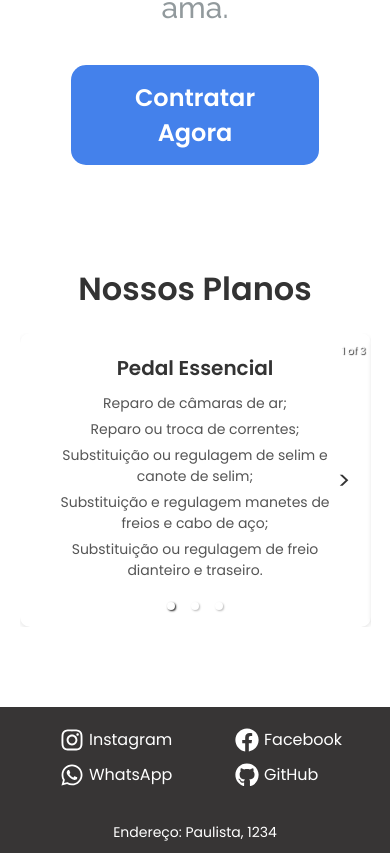
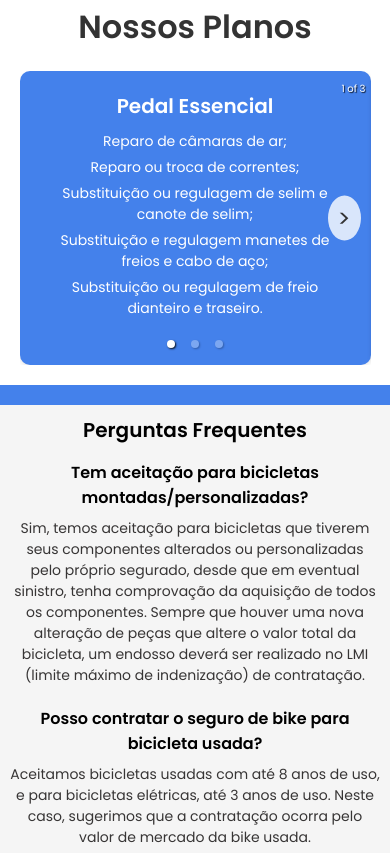
Before and after one commit to Neveszera/bikeisure, a React (Vite) app: page / in a window 390 px wide. Shown: the part 951-1804 px from the top of the page. Built offline with nearby package versions, Linux system fonts and the light colour scheme; a web font is replaced by a local one.

Commit message:
Conclusão cards equipe.

```diff
--- a/src/components/css/PlanosCarousel.css
+++ b/src/components/css/PlanosCarousel.css
@@ -1,6 +1,6 @@
 .planos {
-  background-color: #f5f5f5;
-  padding: 40px 0;
+  background-color: #4481EB;
+  padding-top: 50px;
   text-align: center;
 }
 
@@ -11,13 +11,13 @@
 }
 
 .carousel-root {
-  max-width: 100%;
+  max-width: 50%;
   margin: 0 auto;
   position: relative;
 }
 
 .carousel .slide {
-  background-color: #fff;
+  background-color: #4481EB;
   padding: 20px;
   border-radius: 10px;
   box-shadow: 0 2px 4px rgba(0, 0, 0, 0.1);
@@ -27,13 +27,13 @@
 .carousel .slide h3 {
   font-size: 24px;
   margin-bottom: 10px;
-  color: #333;
+  color: #fff;
 }
 
 .carousel .slide p {
   font-size: 16px;
   margin: 5px 0;
-  color: #555;
+  color: #fff;
 }
 
 
--- a/src/routes/Home/Home.css
+++ b/src/routes/Home/Home.css
@@ -2,7 +2,6 @@
   display: flex;
   align-items: center;
   background-color: #fff;
-  padding: 40px;
   width: 100%;
   margin: 0 auto;
 }
@@ -15,7 +14,7 @@
 }
 
 .hero-text {
-  text-align: left;
+  text-align: center;
   max-width: 50%;
 }
 
@@ -26,7 +25,7 @@
 }
 
 .hero-text h1 {
-  font-size: 48px;
+  font-size: 45px;
   font-weight: 700;
   font-family: 'Montserrat', sans-serif;
   margin-bottom: 20px;
@@ -98,3 +97,52 @@
     max-width: 50%;
   }
 }
+
+
+/* Estilo padrão para a seção FAQ */
+.faq {
+  background-color: #f5f5f5;
+  padding: 20px;
+  text-align: center;
+}
+
+.faq h1 {
+  font-size: 24px;
+  margin-bottom: 20px;
+  color: 4481EB;
+}
+
+.faq-item {
+  margin-bottom: 20px;
+}
+
+.faq-item h3 {
+  font-size: 18px;
+  margin-bottom: 10px;
+}
+
+.faq-item p {
+  font-size: 16px;
+  color: #373535;
+}
+
+/* Estilo responsivo para telas menores (por exemplo, dispositivos móveis) */
+@media screen and (max-width: 768px) {
+  .faq {
+    padding: 10px;
+  }
+
+  .faq h1 {
+    font-size: 20px;
+    margin-bottom: 15px;
+  }
+
+  .faq-item h3 {
+    font-size: 16px;
+    margin-bottom: 8px;
+  }
+
+  .faq-item p {
+    font-size: 14px;
+  }
+}
--- a/src/routes/Home/Home.jsx
+++ b/src/routes/Home/Home.jsx
@@ -31,6 +31,19 @@ export default function Home() {
         <PlanosCarousel />
       </section>
 
+      <section className='faq'>
+        <h1>Perguntas Frequentes</h1>
+        <div className='faq-item'>
+          <h3>Tem aceitação para bicicletas montadas/personalizadas?</h3>
+          <p>Sim, temos aceitação para bicicletas que tiverem seus componentes alterados ou personalizadas pelo próprio segurado, desde que em eventual sinistro, tenha comprovação da aquisição de todos os componentes. Sempre que houver uma nova alteração de peças que altere o valor total da bicicleta, um endosso deverá ser realizado no LMI (limite máximo de indenização) de contratação.</p>
+        </div>
+        <div className='faq-item'>
+          <h3>Posso contratar o seguro de bike para bicicleta usada?</h3>
+          <p>Aceitamos bicicletas usadas com até 8 anos de uso, e para bicicletas elétricas, até 3 anos de uso. Neste caso, sugerimos que a contratação ocorra pelo valor de mercado da bike usada.</p>
+        </div>
+        {/* Adicione mais perguntas frequentes conforme necessário */}
+      </section>
+
       <Footer />
     </>
   );
--- a/src/routes/Login/Login.jsx
+++ b/src/routes/Login/Login.jsx
@@ -4,6 +4,7 @@ export default function Login() {
 
   return (
     <>
+      <section>
         <div className="center">
           <h1>Entrar</h1>
           <form method="post">
@@ -26,6 +27,8 @@ export default function Login() {
             </div>
           </form>
         </div>
+      </section>
+
     </>
 
   );
--- a/src/routes/Sobre/Sobre.jsx
+++ b/src/routes/Sobre/Sobre.jsx
@@ -4,6 +4,9 @@ import Footer from '../../components/Footer';
 import Ciclista2 from '../../assets/img/ciclista2.png';
 import Neves from '../../assets/img/equipe/Neves.jpg'
 import Renata from '../../assets/img/equipe/Renata.jpeg'
+import Daniel from '../../assets/img/equipe/Daniel.png'
+import Sampaio from '../../assets/img/equipe/Sampaio.png'
+import Rafael from '../../assets/img/equipe/Rafael.jpg'
 
 import './Sobre.css';
 
@@ -37,33 +40,36 @@ const membrosDaEquipe = [
         nome: "Rafael Henrique",
         rm: "RM552422",
         turma: "1TDSPM",
-        funcao: "Web Developer",
+        cor: "black",
+        funcao: "Automation with Python",
         linkedin: 'https://www.linkedin.com/in/rafael-henrique-de-mendon%C3%A7a-51263326b/',
         instagram: 'https://www.instagram.com/rafaelhm015/',
         github: 'https://github.com/rhmendonca',
-        imagem: Neves,
+        imagem: Rafael,
     },
     {
         id: 4,
         nome: "Daniel Stuart",
-        rm: "RM",
+        rm: "RM550897",
         turma: "1TDSPI",
         funcao: "Java Developer",
-        linkedin: '#',
-        instagram: '#',
-        github: '#',
-        imagem: Neves,
+        cor: "red",
+        linkedin: 'https://www.linkedin.com/in/daniel-monteiro-731267275/',
+        instagram: 'https://instagram.com/_daniel_stuart?igshid=NGVhN2U2NjQ0Yg==',
+        github: 'https://github.com/DanielStuart2',
+        imagem: Daniel,
     },
     {
         id: 5,
         nome: "Gabriel Sampaio",
         rm: "RM",
         turma: "1TDSPI",
-        funcao: "",
-        linkedin: '#',
+        funcao: "Automation with Python",
+        cor: "black",
+        linkedin: 'https://www.linkedin.com/in/gabrielsampaiogianini/',
         instagram: '#',
         github: '#',
-        imagem: Neves,
+        imagem: Sampaio,
     },
 ];
 
@@ -82,6 +88,8 @@ export default function Sobre() {
                         <p>
                             Nossa visão é ser líder no setor, fornecendo soluções adaptadas às necessidades individuais dos ciclistas. Entre em contato conosco e desfrute de uma proteção completa para suas pedaladas, com o atendimento personalizado que você merece.
                         </p>
+                        <br />
+                        <h1>Nossa Equipe:</h1>
                     </div>
                     <div className="sobre-image">
                         <img src={Ciclista2} alt="Desenho Ciclista" />
```
Also changed, not shown: src/assets/img/equipe/Daniel.png (added), src/routes/Login/Login.css (line endings or trailing spaces), 1 other file (tests, documents, lock files or other folders). Lines whose indentation alone changed are shown as unchanged.
